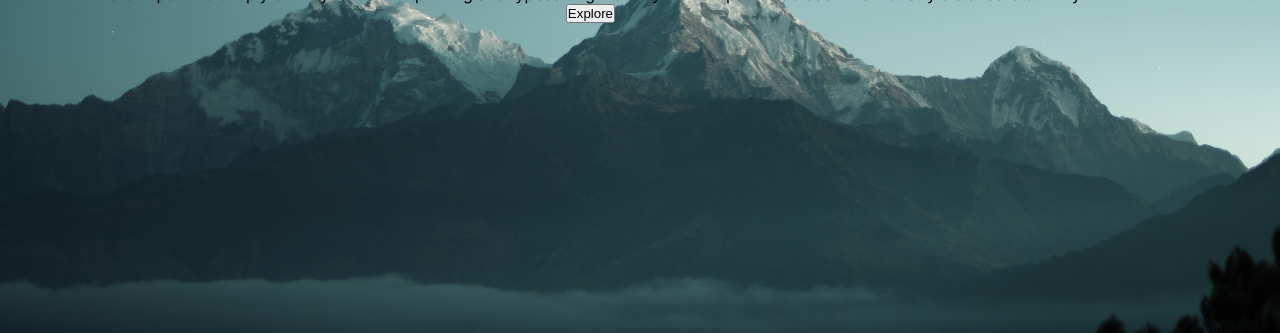
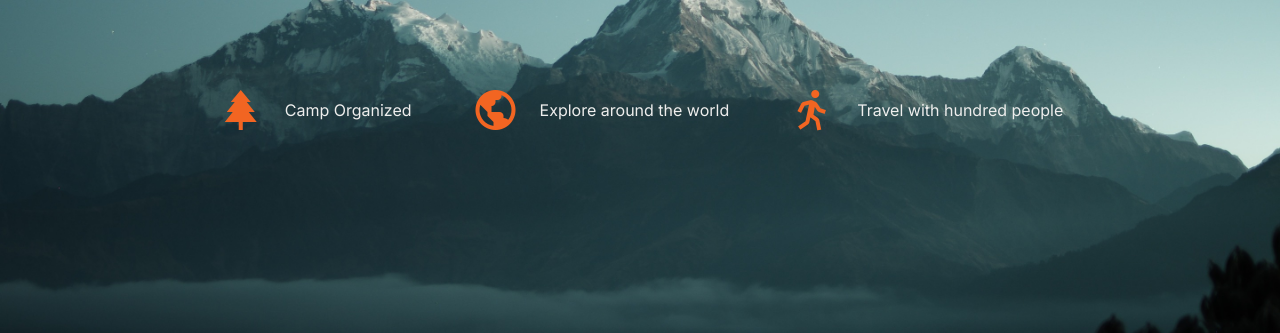
Before and after one commit to jaladhikori/Summit, a plain HTML site: page index.html in a window 1280 px wide. Shown: the part 567-900 px from the top of the page. Drawn offline with nearby package versions, Linux system fonts and the light colour scheme.

Commit message:
modified: index.html

```diff
--- a/index.html
+++ b/index.html
@@ -41,13 +41,30 @@
             Lorem Ipsum is simply dummy text of the printing and typesetting
             industry. Lorem Ipsum has been the industry's standard dummy
           </p>
-          <button class="button">Explore</button>
+          <button class="button">EXPLORE</button>
         </div>
-        <div class="item">
-
+        <div class="benefit">
+          <div class="item">
+            <i class="bx bxs-tree"></i>
+            <p>Camp Organized</p>
+          </div>
+          <div class="item">
+            <i class="bx bx-world"></i>
+            <p>Explore around the world</p>
+          </div>
+          <div class="item">
+            <i class="bx bx-walk"></i>
+            <p>Travel with hundred people</p>
+          </div>
         </div>
       </section>
-      <!-- Header End -->
+      <!-- Hero Section End -->
+
+      <!-- About Us Section Start -->
+      <section class="about">
+
+      </section>
+      <!-- About Us Section End -->
     </main>
   </body>
 </html>
--- a/style.css
+++ b/style.css
@@ -43,7 +43,7 @@ nav ul li a {
 }
 
 nav ul li a:hover {
-  color: #f26522;
+  color: var(--primary);
 }
 
 nav .nav-icon {
@@ -56,18 +56,19 @@ nav .nav-icon a {
   margin-left: 40px;
 }
 
-main .hero {
+.hero {
   min-height: 100vh;
+  justify-content: center;
   display: flex;
+  flex-direction: column;
   background-image: url("images/bg.jpg");
   background-repeat: no-repeat;
   background-size: cover;
   background-position: center;
-  z-index: 100;
   position: relative;
 }
 
-main .hero .info {
+.hero .info {
   padding: 0 100px;
   display: flex;
   flex-direction: column;
@@ -75,20 +76,62 @@ main .hero .info {
   justify-content: center;
 }
 
-main .hero .info h6 {
+.hero .info h6 {
   font-size: 1.25rem;
   font-weight: 500;
   color: var(--secondary);
 }
 
-main .hero .info h1 {
+.hero .info h1 {
   font-size: 6rem;
   font-weight: 700;
   color: var(--secondary);
 }
 
-main.hero .info p {
+.hero .info p {
   font-size: 1rem;
   font-weight: 500;
   color: var(--secondary);
 }
+
+.button {
+  color: var(--secondary);
+  font-size: 1rem;
+  font-weight: 500;
+  width: 11.8125rem;
+  height: 4.125rem;
+  border-radius: 2.0625rem;
+  border: 2px solid var(--secondary);
+  background-color: transparent;
+  margin: 4rem;
+  transition: color 0.3s ease;
+}
+
+.button:hover {
+  color: var(--primary);
+  border-color: var(--primary);
+}
+
+.benefit {
+  display: flex;
+  justify-content: center;
+  gap: 3.75rem;
+  margin: 6.25rem;
+}
+
+.benefit .item {
+  display: flex;
+  align-items: center;
+}
+
+.benefit .item i{
+  font-size: 3rem;
+  color: var(--primary);
+}
+
+.benefit .item p{
+  color: var(--secondary);
+  margin-left: 1.25rem;
+  font-size: 1rem;
+  font-weight: 400;
+}
```
